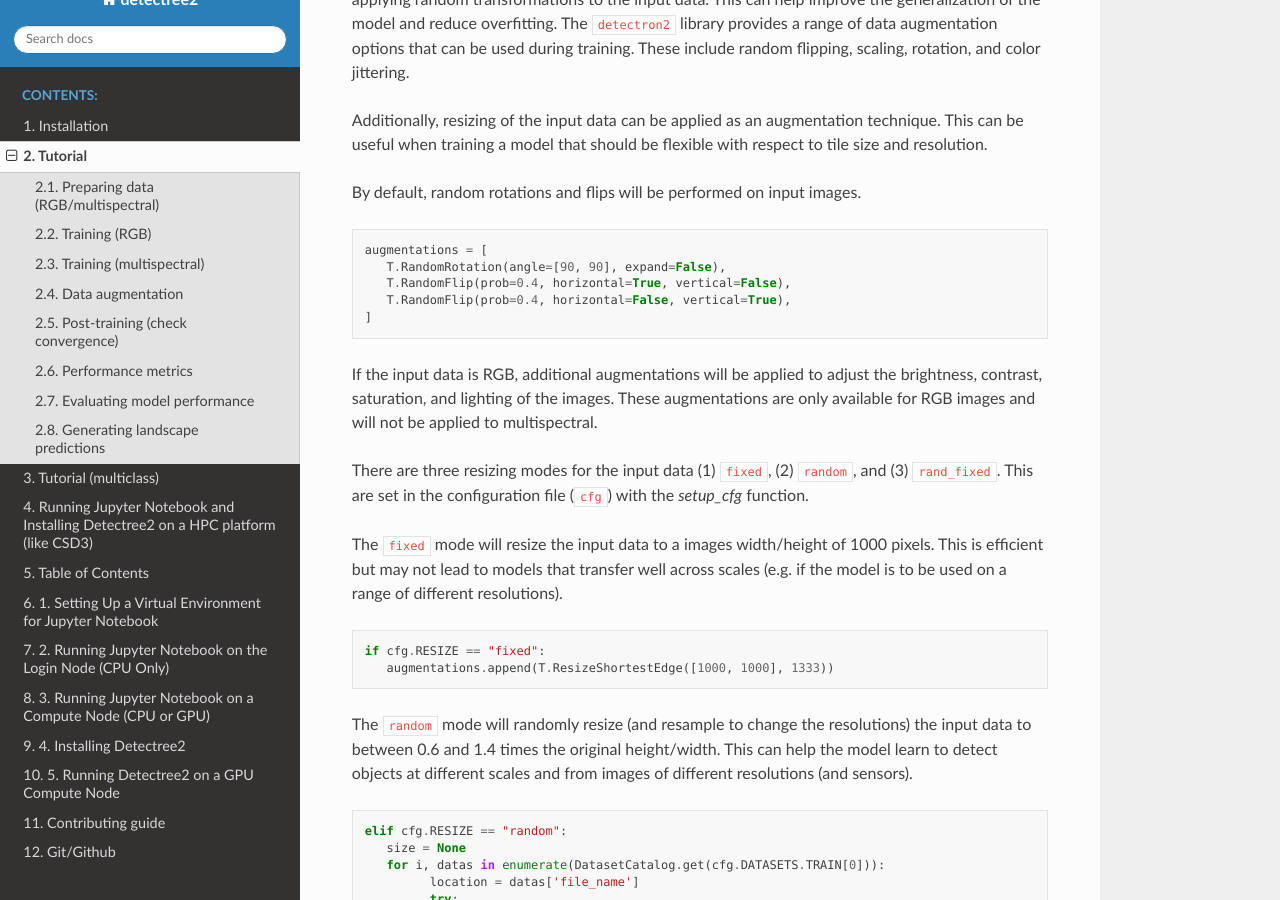
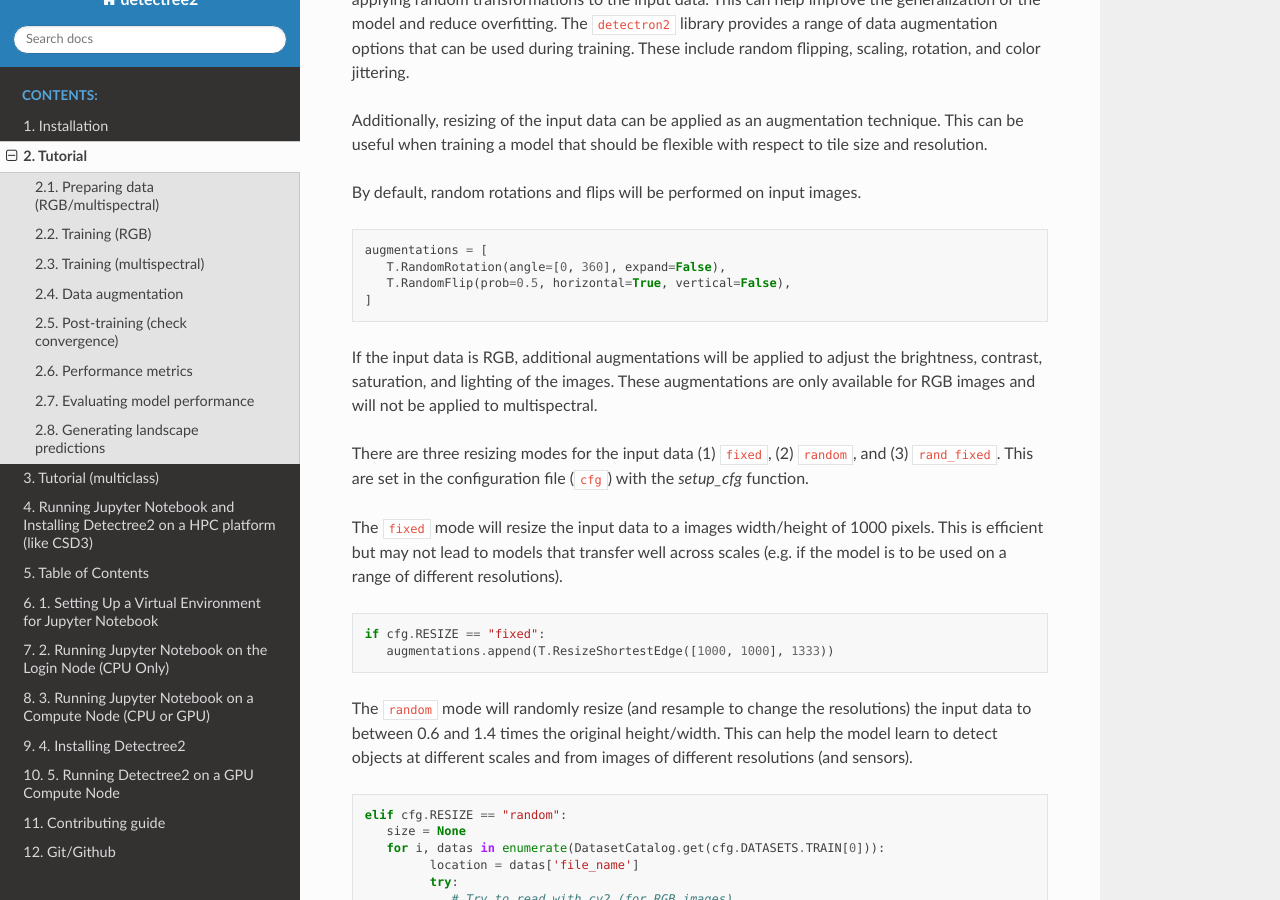
Before and after one commit to PatBall1/detectree2, a Sphinx documentation site: the page built from docs/source/tutorial.rst, in a window 1280 px wide and 900 px high, scrolled down 10130 px. Built offline with Sphinx 7.4.7 and the Read the Docs theme 3.1.0, drawn with Linux system fonts in a browser that asks for light colours; pages that are not in the unit, such as notebooks, are missing from menus.

Commit message:
fixed the random rotation augmentation inconsistency (#155)

```diff
--- a/docs/source/tutorial.rst
+++ b/docs/source/tutorial.rst
@@ -474,9 +474,8 @@ By default, random rotations and flips will be performed on input images.
 .. code-block:: python
 
    augmentations = [
-      T.RandomRotation(angle=[90, 90], expand=False),
-      T.RandomFlip(prob=0.4, horizontal=True, vertical=False),
-      T.RandomFlip(prob=0.4, horizontal=False, vertical=True),
+      T.RandomRotation(angle=[0, 360], expand=False),
+      T.RandomFlip(prob=0.5, horizontal=True, vertical=False),
    ]
 
 If the input data is RGB, additional augmentations will be applied to adjust the brightness, contrast, saturation, and
```
Also changed, not shown: 1 other file.
